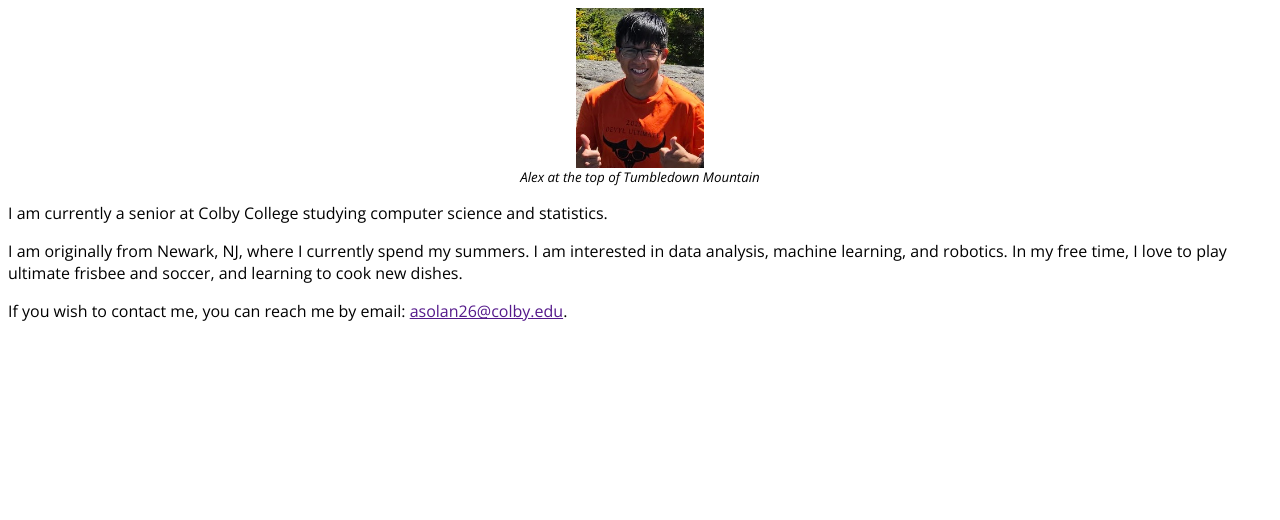
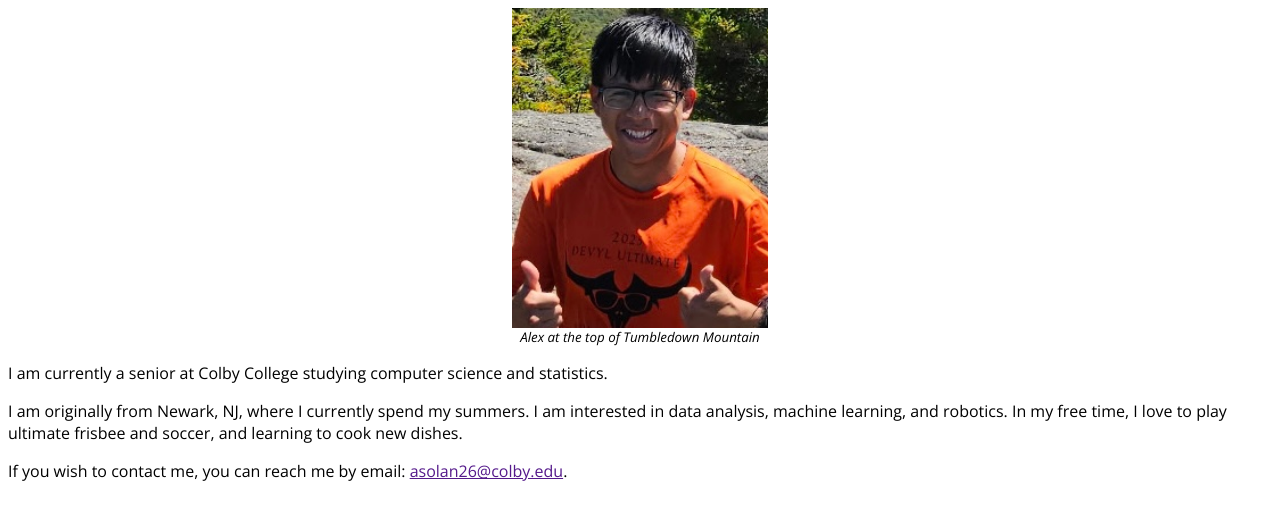
Before and after one commit to solanoalex/solanoalex.github.io, a plain HTML site: page aboutme.html in a window 1280 px wide. Drawn offline with nearby package versions, Linux system fonts and the light colour scheme.

Commit message:
adjusted profile img size

```diff
--- a/style3.css
+++ b/style3.css
@@ -1,6 +1,6 @@
 .profile_img {
-    width: 10vw;
-    height: 12.5vw;
+    width: 16rem;
+    height: 20rem;
     display: block;
     margin: auto;
 }
```
